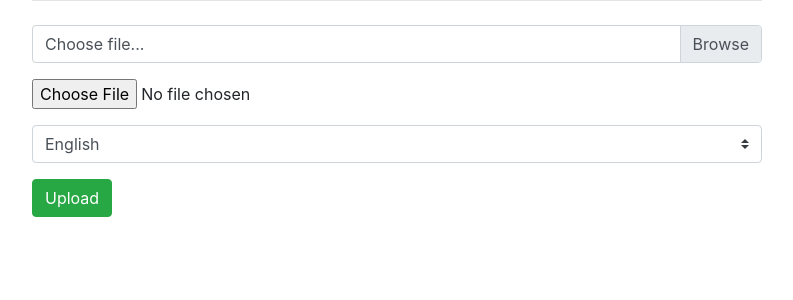
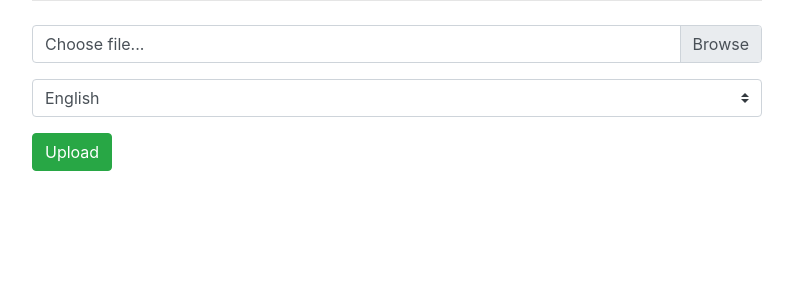
Before and after one commit to anvitgupta/text-recognition-translator, a Django app: template uploads/core/templates/core/simple_upload.html in a window 1280 px wide. Shown: the part 56-356 px from the top of the page, without its empty margins (243-1036 px from the left). Run offline with Django 3.2, Linux system fonts and the light colour scheme; the template is opened without the code that fills it, so the values that code supplies are empty; parts of the project's set-up code (start-up, migrations or seed data) failed here and were passed over; some libraries are stand-ins or nearby versions.

Commit message:
changed more bootstrap

```diff
--- a/uploads/core/templates/core/simple_upload.html
+++ b/uploads/core/templates/core/simple_upload.html
@@ -13,10 +13,6 @@
           <input type="file" class="custom-file-input" name="myfile" id="validatedCustomFile" required>
           <label class="custom-file-label" for="validatedCustomFile">Choose file...</label>
           <div class="invalid-feedback">Please select a JPEG file</div>
-        </div>
-        <p></p>
-        <div class="file-upload-wrapper">
-          <input type="file" id="input-file-now-custom-1" class="file-upload" data-default-file="https://mdbootstrap.com/img/Photos/Others/images/89.jpg" />
         </div>
         <p></p>
         <div>
```
